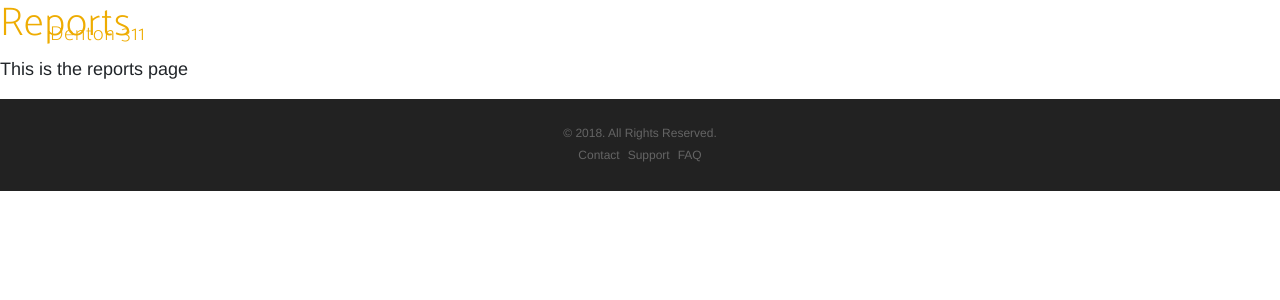
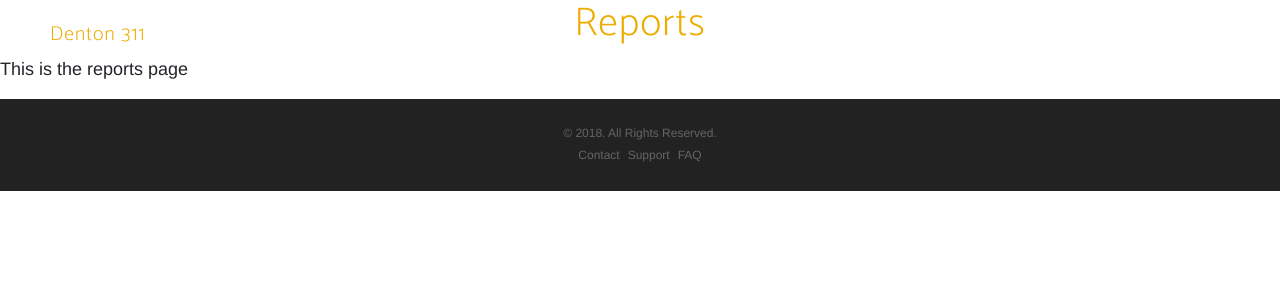
Before and after one commit to bar0191/denton311-portal, a React (Create React App) app: page /reports in a window 1280 px wide. Shown: the top 300 px of the page. Built offline with nearby package versions, Linux system fonts and the light colour scheme; a web font is replaced by a local one.

Commit message:
heroku commit

```diff
--- a/src/containers/Reports/index.js
+++ b/src/containers/Reports/index.js
@@ -1,5 +1,4 @@
 import React from 'react';
-import '../../styles/App.css';
 
 export default class Report extends React.Component {
   constructor(props) {
--- a/src/styles/App.css
+++ b/src/styles/App.css
@@ -201,7 +201,8 @@ section.screenshots {
 
 .App-title {
   color: #eeac01;
-  font-weight: 400; }
+  font-weight: 400;
+  text-align: center; }
 
 .content-container {
   width: 100%;
--- a/src/styles/App.scss
+++ b/src/styles/App.scss
@@ -13,6 +13,7 @@
 .App-title {
   color: #eeac01;
   font-weight: 400;
+  text-align: center;
 }
 .content-container {
   width: 100%;
```
